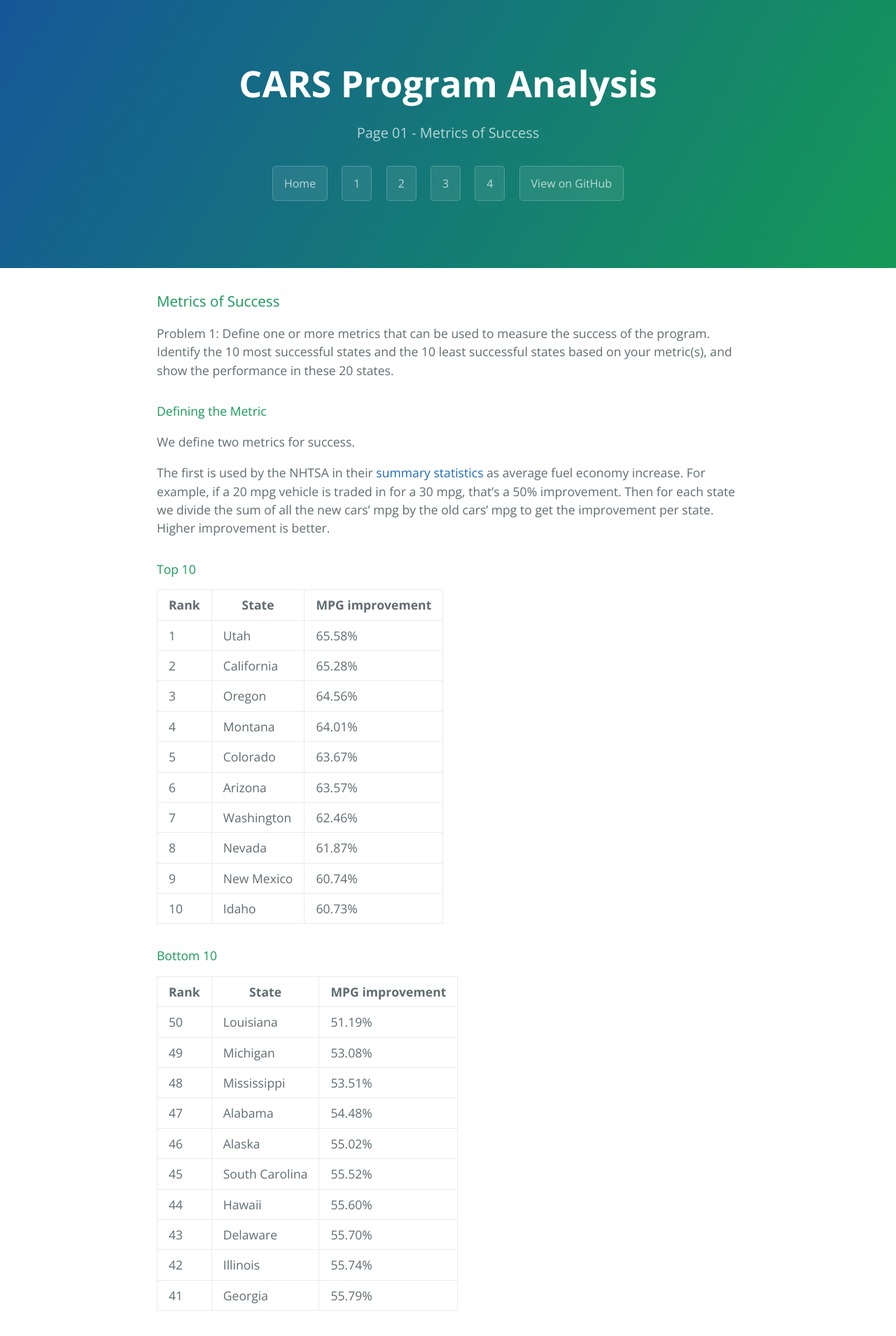
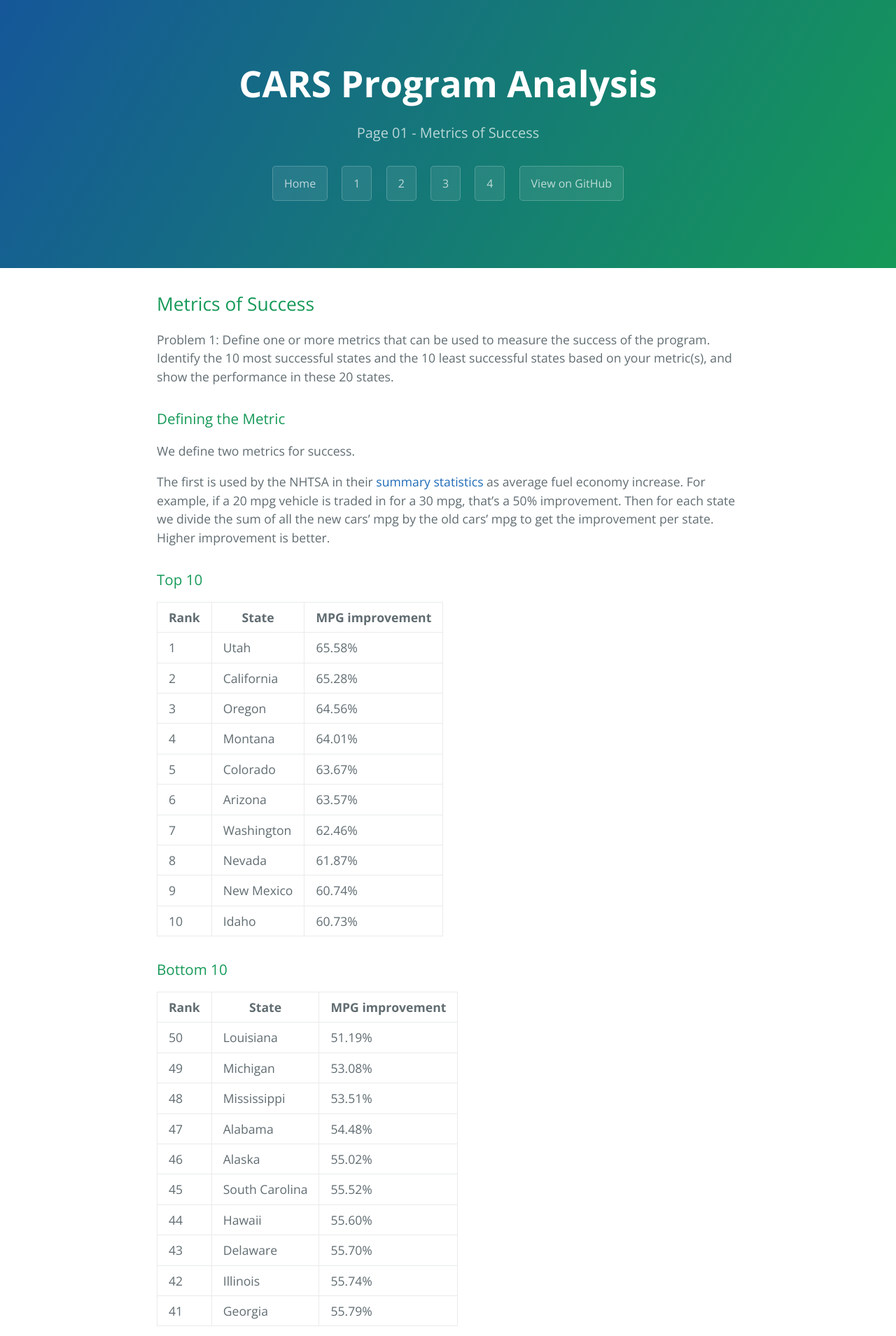
Before and after one commit to simzou/cars-analysis, a Jekyll site: the page built from page-01.md, in a window 1280 px wide. Shown: the top 1909 px of the page at 70% size. Built offline with Jekyll 4.4.1, drawn with Linux system fonts in a browser that asks for light colours; nearby versions of some CDN libraries; comment, search, counter and statistics services are not loaded.

```diff
--- a/page-01.md
+++ b/page-01.md
@@ -3,17 +3,17 @@
 layout: page-01
 ---
 
-### Metrics of Success
+## Metrics of Success
 
 Problem 1: Define one or more metrics that can be used to measure the success of the program.  Identify the 10 most successful states and the 10 least successful states based on your metric(s), and show the performance in these 20 states.
 
-#### Defining the Metric
+### Defining the Metric
 
 We define two metrics for success.
 
 The first is used by the NHTSA in their [summary statistics](http://www.nhtsa.gov/CARS-archive/reports/summary-statistics.pdf) as average fuel economy increase. For example, if a 20 mpg vehicle is traded in for a 30 mpg, that's a 50% improvement. Then for each state we divide the sum of all the new cars' mpg by the old cars' mpg to get the improvement per state. Higher improvement is better.
 
-#### Top 10
+### Top 10
 
 <table>
     <tr>
@@ -94,7 +94,7 @@
 
 </table>
 
-#### Bottom 10
+### Bottom 10
 
 <table>
     <tbody><tr>
@@ -180,7 +180,7 @@
 
 The second metric is similar but takes into account cost. So if a 20 mpg vehicle is traded in for a 30 mpg and the customer was issued a $4500 voucher, then the cost per mpg is $4500 / 10 mpg = $450 per mile per gallon gained. Here, a lower number is better as it means more cost efficient.
 
-#### Top 10
+### Top 10
 
 <table class="table">
 	<tbody><tr>
@@ -260,7 +260,7 @@
 	</tr>
 </tbody></table>
 
-#### Bottom 10
+### Bottom 10
 
 <table class="table">
 	<tbody><tr>
--- a/stylesheets/app.css
+++ b/stylesheets/app.css
@@ -19,3 +19,7 @@
 #region-pie-chart {
 	height: 500px;
 }
+
+h4 {
+	text-align: center;
+}
```
